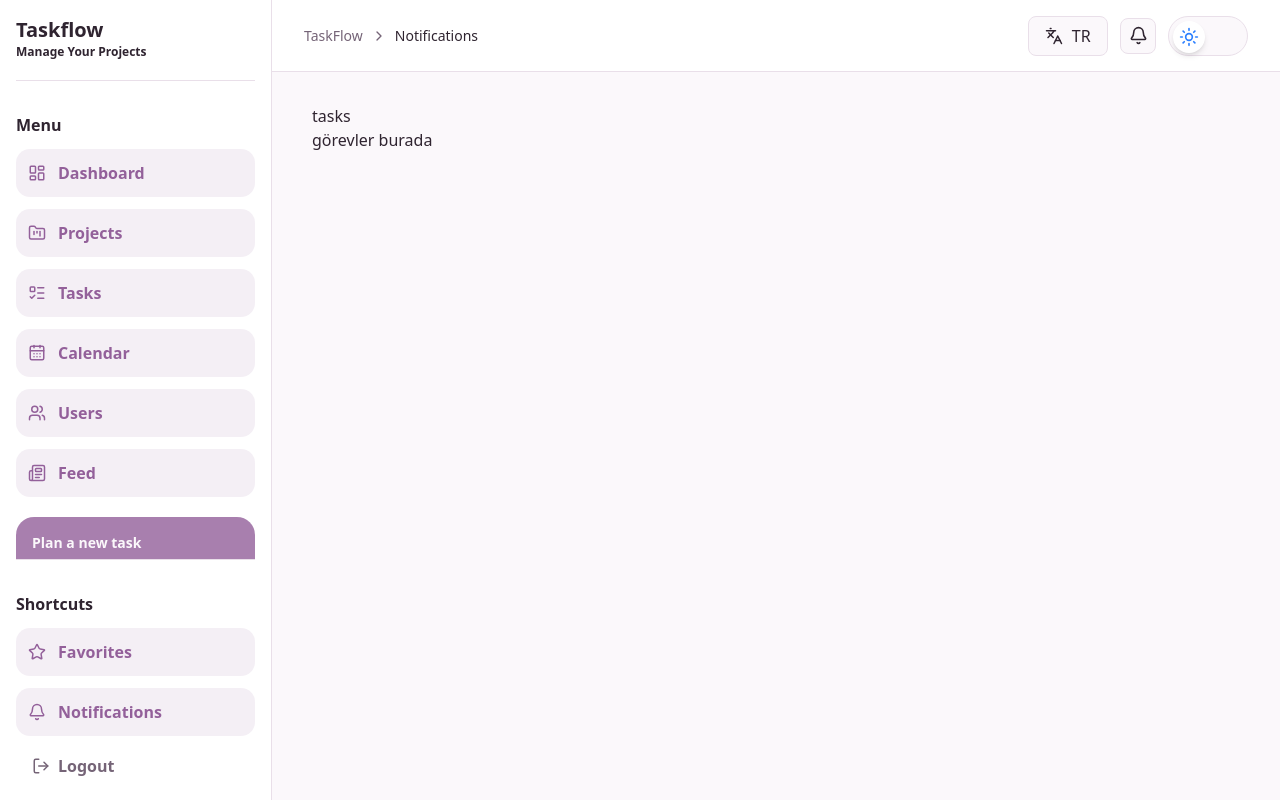
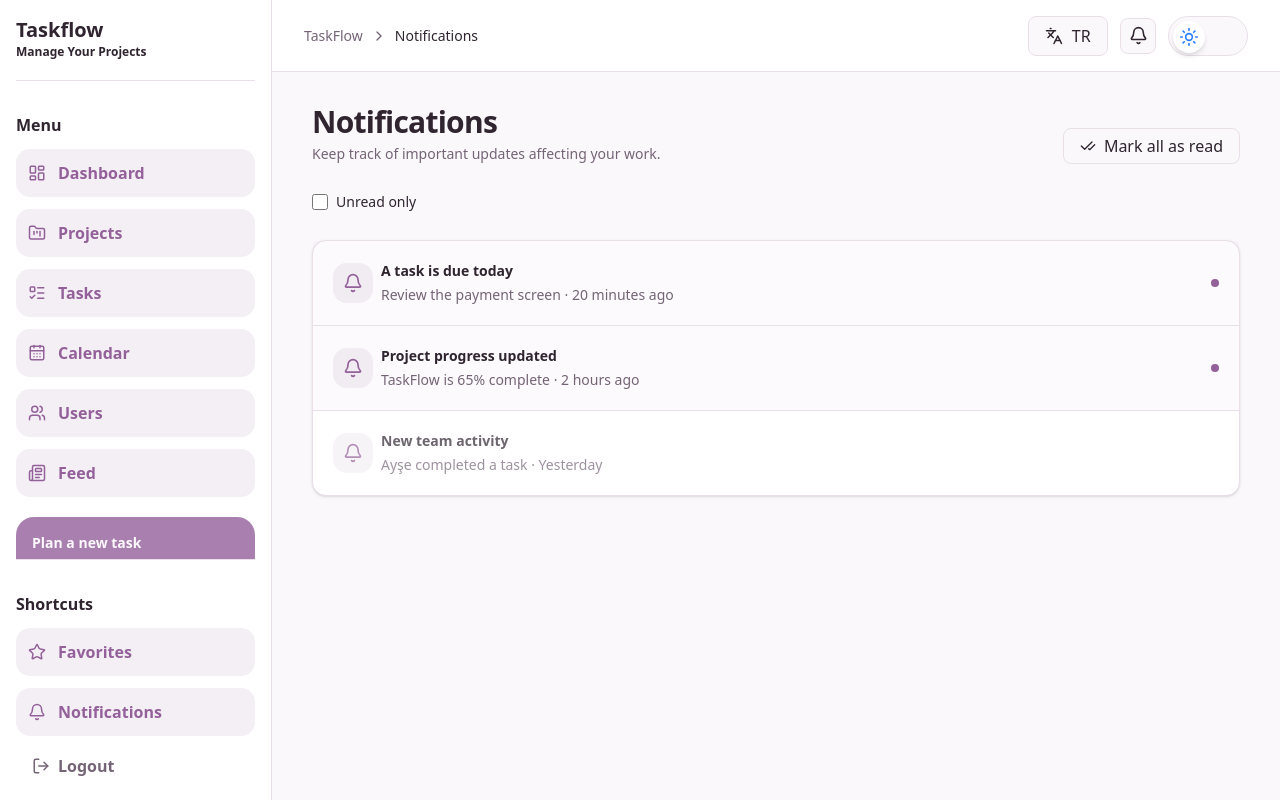
Before and after one commit to zeynepormann/taskflow, a React (Vite) app: page /notifications in a window 1280 px wide. Built offline with nearby package versions, Linux system fonts and the light colour scheme; sample sign-in values are in the browser's storage.

Commit message:
feat: enhance Notifications component with improved layout, translation support, and mark all read functionality

```diff
--- a/src/components/project/FavoriteButton.tsx
+++ b/src/components/project/FavoriteButton.tsx
@@ -1,4 +1,6 @@
+import { useTranslation } from "react-i18next";
 import { Star } from "lucide-react";
+import { Button } from "@/components/ui/button";
 
 interface FavoriteButtonProps {
   isFavorite: boolean;
@@ -6,13 +8,15 @@ interface FavoriteButtonProps {
 }
 
 function FavoriteButton({ isFavorite, onClick }: FavoriteButtonProps) {
+  const { t } = useTranslation("common");
   return (
-    <button
+    <Button
       type="button"
-      aria-label="Favorites"
+      aria-label={t(isFavorite ? "removeFavorite" : "addFavorite")}
       aria-pressed={isFavorite}
       onClick={onClick}
-      className="cursor-pointer"
+      variant="ghost"
+      size="icon"
     >
       <Star
         aria-hidden="true"
@@ -20,7 +24,7 @@ function FavoriteButton({ isFavorite, onClick }: FavoriteButtonProps) {
           isFavorite ? "fill-yellow-300 dark:fill-yellow-500" : "fill-amber-50"
         }
       />
-    </button>
+    </Button>
   );
 }
 
--- a/src/pages/Notifications.tsx
+++ b/src/pages/Notifications.tsx
@@ -1,13 +1,102 @@
-function Notifications(){
-    return (
-        <section>
-            <h1>
-                tasks
-            </h1>
-            <p>
-                görevler burada
-            </p>
-        </section>
-    );
+import { useTranslation } from "react-i18next";
+import { useState } from "react";
+import { Bell, CheckCheck } from "lucide-react";
+import PageHeader from "../components/page/PageHeader";
+import PageLayout from "../components/page/PageLayout";
+import { Button } from "@/components/ui/button";
+import { Checkbox } from "@/components/ui/checkbox";
+
+const initialNotifications = [
+  {
+    id: 1,
+    title: "notificationDue",
+    detail: "notificationReview",
+    time: "twentyMinutesAgo",
+    read: false,
+  },
+  {
+    id: 2,
+    title: "notificationProgress",
+    detail: "notificationProgressDetail",
+    time: "twoHoursAgo",
+    read: false,
+  },
+  {
+    id: 3,
+    title: "notificationActivity",
+    detail: "notificationActivityDetail",
+    time: "yesterday",
+    read: true,
+  },
+];
+function Notifications() {
+  const { t } = useTranslation("common");
+  const [items, setItems] = useState(initialNotifications);
+  const [showUnread, setShowUnread] = useState(false);
+  const visible = showUnread ? items.filter((item) => !item.read) : items;
+  return (
+    <PageLayout>
+      <div className="flex flex-col justify-between gap-4 sm:flex-row sm:items-end">
+        <PageHeader
+          title={t("common:notifications")}
+          description={t("common:notificationsDescription")}
+        />
+        <Button
+          onClick={() =>
+            setItems(items.map((item) => ({ ...item, read: true })))
+          }
+          variant="outline"
+        >
+          <CheckCheck className="size-4" /> {t("common:markAllRead")}
+        </Button>
+      </div>
+      <label className="flex w-fit cursor-pointer items-center gap-2 text-sm">
+        <Checkbox
+          checked={showUnread}
+          onChange={(event) => setShowUnread(event.target.checked)}
+        />{" "}
+        {t("common:unreadOnly")}
+      </label>
+      <section className="rounded-xl border border-border bg-card shadow-sm">
+        {visible.length === 0 ? (
+          <p className="p-10 text-center text-sm text-muted-foreground">
+            {t("common:noNotifications")}
+          </p>
+        ) : (
+          visible.map((item) => (
+            <Button
+              key={item.id}
+              onClick={() =>
+                setItems(
+                  items.map((current) =>
+                    current.id === item.id
+                      ? { ...current, read: true }
+                      : current,
+                  ),
+                )
+              }
+              variant="ghost"
+              className={`h-auto w-full justify-start rounded-none border-b border-border p-5 text-left last:border-0 ${item.read ? "opacity-70" : "bg-primary/[0.03]"}`}
+            >
+              <span className="flex size-10 shrink-0 items-center justify-center rounded-xl bg-primary/10 text-primary">
+                <Bell className="size-5" />
+              </span>
+              <span className="min-w-0">
+                <span className="block text-sm font-semibold">
+                  {t(item.title)}
+                </span>
+                <span className="mt-1 block text-sm text-muted-foreground">
+                  {t(item.detail)} · {t(item.time)}
+                </span>
+              </span>
+              {!item.read && (
+                <span className="ml-auto size-2 shrink-0 rounded-full bg-primary" />
+              )}
+            </Button>
+          ))
+        )}
+      </section>
+    </PageLayout>
+  );
 }
-export default Notifications
+export default Notifications;
```
